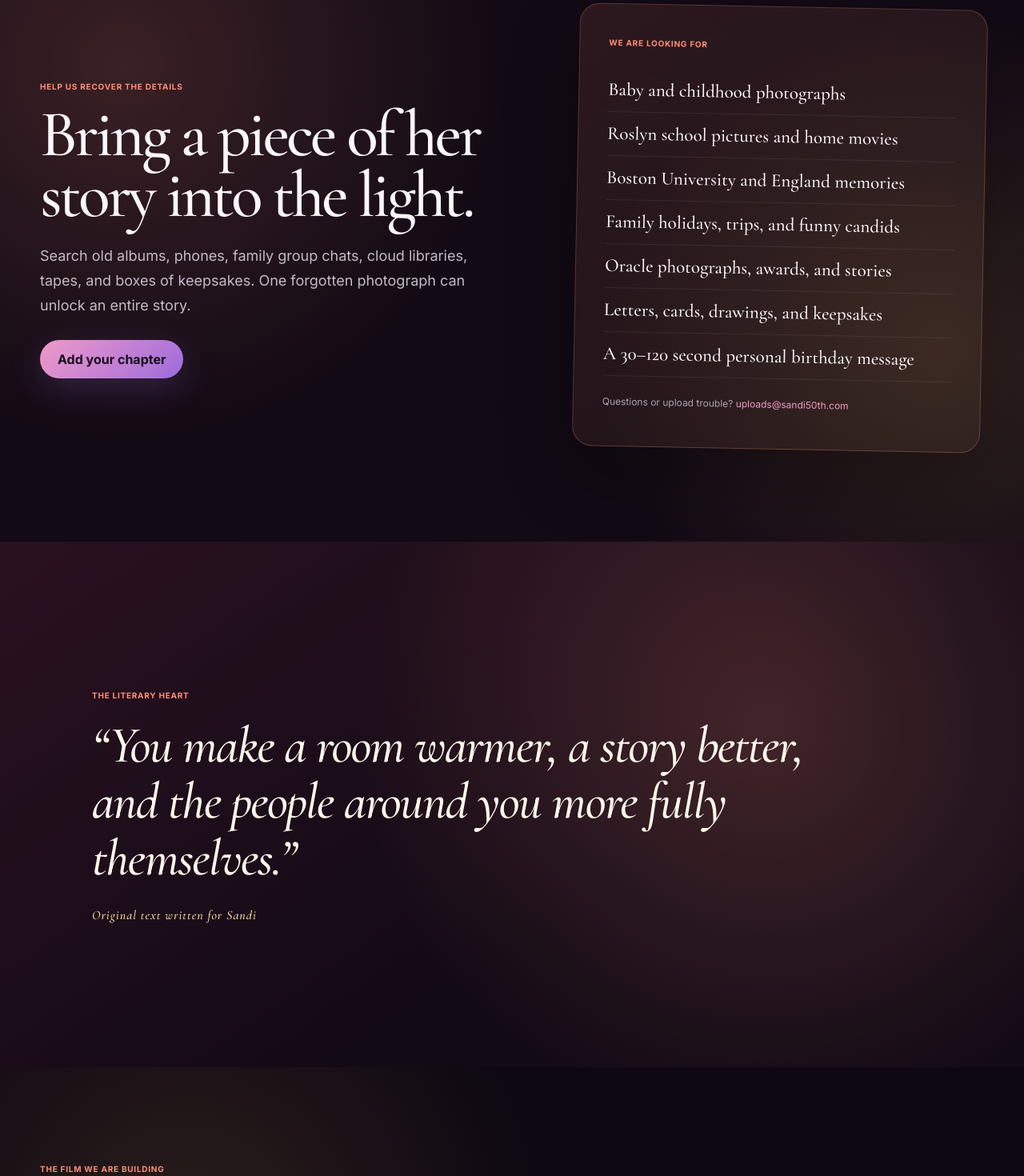
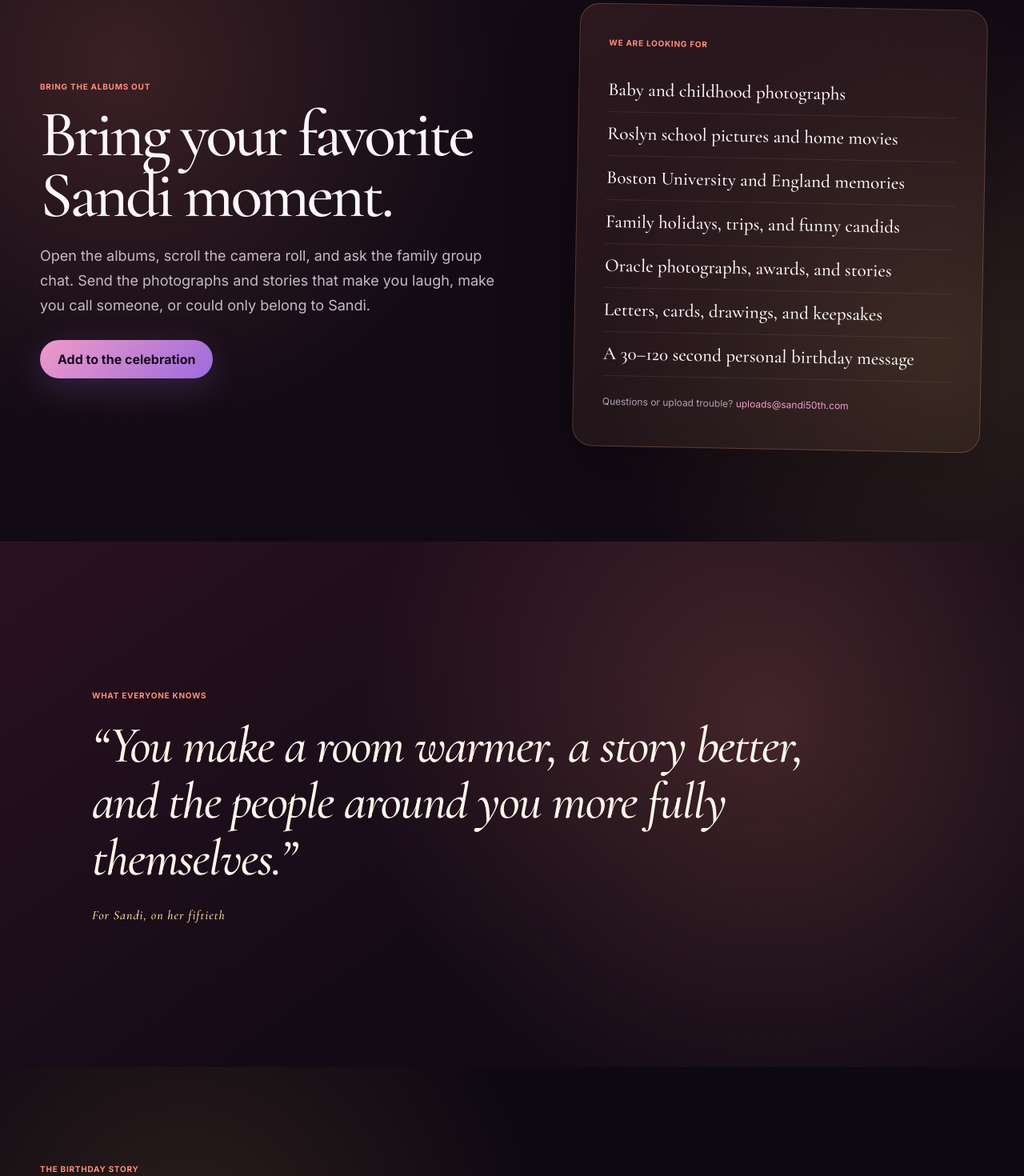
Before and after one commit to taldagan731/sandi50th, a Next.js app: page / in a window 1280 px wide. Shown: the part 940-2410 px from the top of the page at 80% size. Built offline with nearby package versions, Linux system fonts and the light colour scheme.

Commit message:
Rewrite homepage language in the present tense

```diff
--- a/app/page.tsx
+++ b/app/page.tsx
@@ -32,12 +32,12 @@ export default function Home() {
       <section id="invitation" className="section invitationSection">
         <div className="shell invitationGrid">
           <div className="sectionTitle">
-            <span className="eyebrow">HELP US RECOVER THE DETAILS</span>
-            <h2>Bring a piece of her story into the light.</h2>
+            <span className="eyebrow">BRING THE ALBUMS OUT</span>
+            <h2>Bring your favorite Sandi moment.</h2>
             <p>
-              Search old albums, phones, family group chats, cloud libraries, tapes, and boxes of keepsakes. One forgotten photograph can unlock an entire story.
+              Open the albums, scroll the camera roll, and ask the family group chat. Send the photographs and stories that make you laugh, make you call someone, or could only belong to Sandi.
             </p>
-            <Link className="primary" href="/contribute">Add your chapter</Link>
+            <Link className="primary" href="/contribute">Add to the celebration</Link>
           </div>
           <div className="memoryRequestCard">
             <span className="requestLabel">We are looking for</span>
@@ -50,11 +50,11 @@ export default function Home() {
       <section className="section literarySection">
         <div className="shell">
           <div className="literaryCard">
-            <span className="eyebrow">THE LITERARY HEART</span>
+            <span className="eyebrow">WHAT EVERYONE KNOWS</span>
             <blockquote>
               “You make a room warmer, a story better, and the people around you more fully themselves.”
             </blockquote>
-            <cite>Original text written for Sandi</cite>
+            <cite>For Sandi, on her fiftieth</cite>
           </div>
         </div>
       </section>
@@ -62,9 +62,9 @@ export default function Home() {
       <section id="chapters" className="section chapterSection">
         <div className="shell">
           <div className="sectionTitle wideTitle">
-            <span className="eyebrow">THE FILM WE ARE BUILDING</span>
+            <span className="eyebrow">THE BIRTHDAY STORY</span>
             <h2>Eight rooms. One unfolding story.</h2>
-            <p>The public site gathers the pieces. On August 11, those pieces become a private documentary and living archive created only for Sandi.</p>
+            <p>Every room holds a different side of Sandi. On August 11, photographs, voices, and stories come together in one birthday film made by the people who know her.</p>
           </div>
           <div className="chapters">
             {chapters.map(([number, title, copy]) => (
@@ -86,9 +86,9 @@ export default function Home() {
       <section className="section closingInvitation">
         <div className="shell closingInner">
           <span className="eyebrow">ONE MEMORY IS ENOUGH</span>
-          <h2>Help us make sure her story includes you.</h2>
-          <p>Nothing needs to be polished. Speak honestly, send what you have, and tell us why the moment matters.</p>
-          <Link className="primary" href="/contribute">Share a memory for Sandi</Link>
+          <h2>Come celebrate her with us.</h2>
+          <p>Nothing needs to be polished. Send the photograph that makes you grin, tell the story only you know, or speak to her as if she were right in front of you.</p>
+          <Link className="primary" href="/contribute">Add your piece</Link>
         </div>
       </section>
 
```
